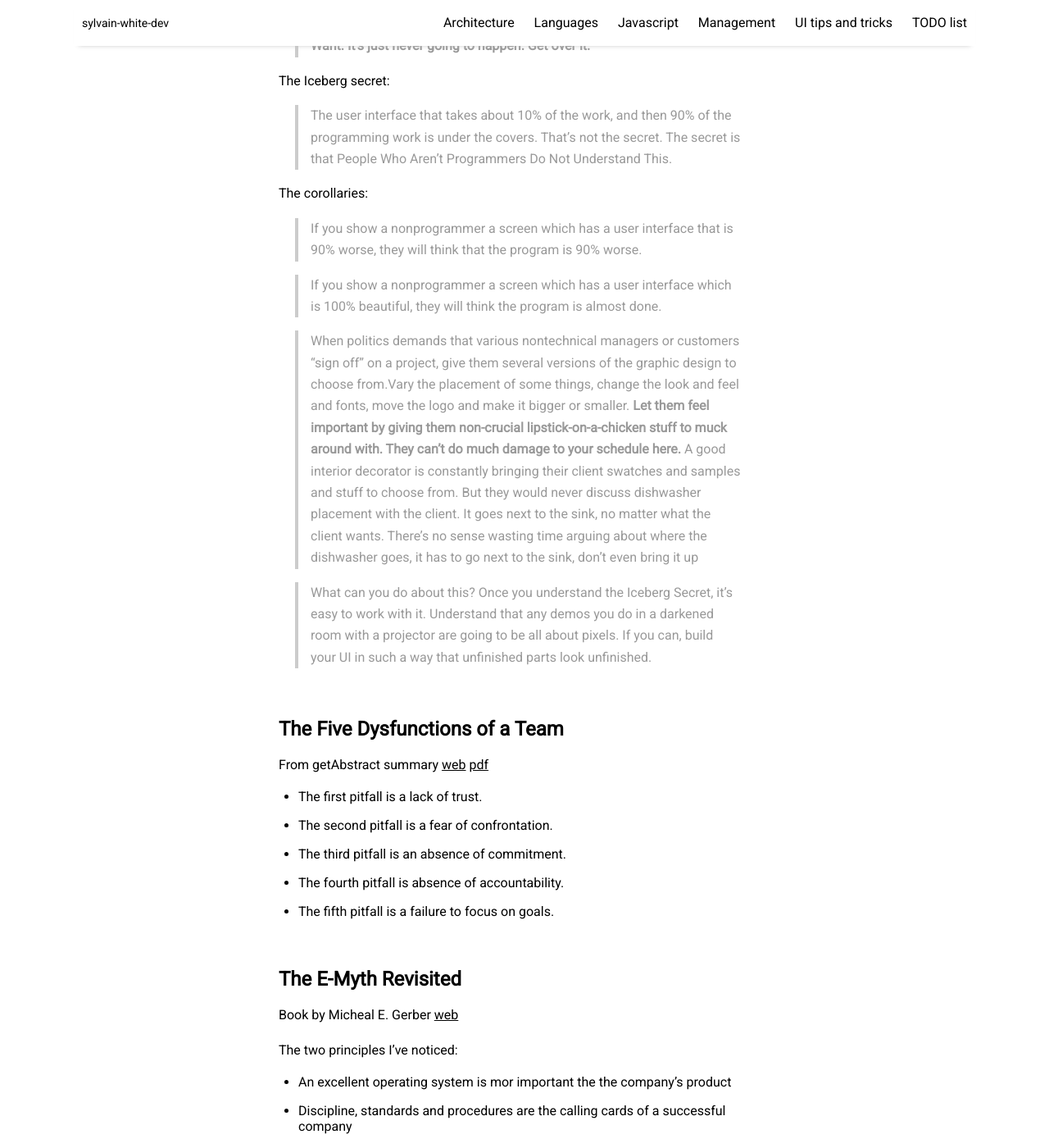
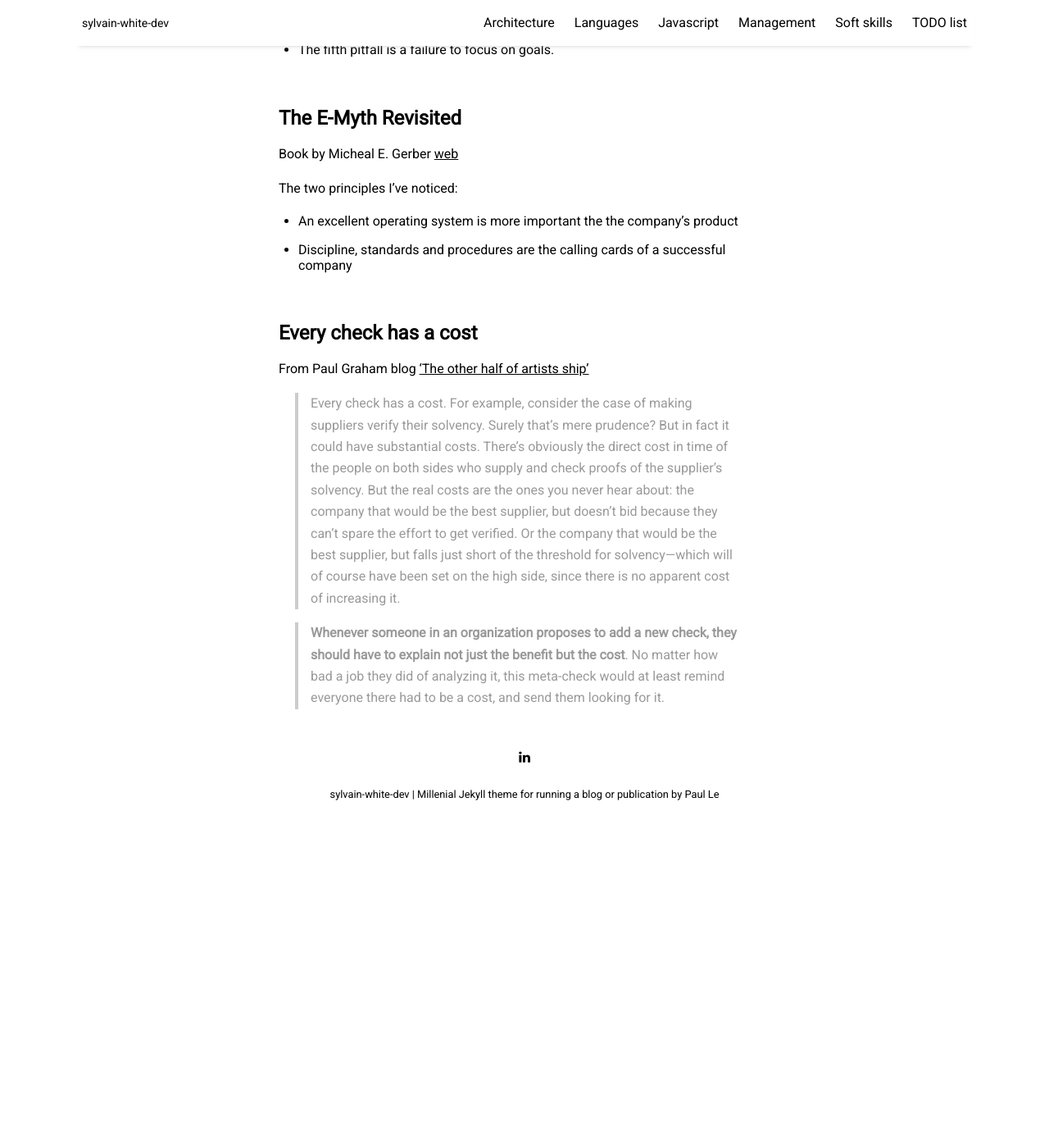
Before and after one commit to sylvainwhite/sylvain-white-dev, a Jekyll site: the page built from pages/management.md, in a window 1280 px wide and 1400 px high, scrolled down 4373 px. Shown: the whole window at 82% size. Built offline with Jekyll 4.4.1, drawn with Linux system fonts in a browser that asks for light colours; nearby versions of some CDN libraries; after the commit the page ends 5380 px from its top, so only the background shows below that; some of the changed text lies outside the part shown.

Commit message:
Add soft skills page

```diff
--- a/_data/settings.yml
+++ b/_data/settings.yml
@@ -11,7 +11,7 @@
 - {name: 'Languages', folder: 'pages', file: 'languages.html'}
 - {name: 'Javascript', folder: 'pages', file: 'javascript.html'}
 - {name: 'Management', folder: 'pages', file: 'management.html'}
-- {name: 'UI tips and tricks', folder: 'pages', file: 'uiTipsAndTricks.html'}
+- {name: 'Soft skills', folder: 'pages', file: 'softskills.html'}
 - {name: 'TODO list', folder: 'pages', file: 'technicalToDoList.html'}
 
 # Available social icons are powered by Font Awesome, so you can use any icon that they offer
--- a/pages/management.md
+++ b/pages/management.md
@@ -2,23 +2,6 @@
 layout: misc
 title: Management
 ---
-<br/>
-
-## Interpersonal communication
-
-A classic paper on interpersonal communication.
-
-[Barriers ans Gateways to Communication]({{ site.github.url }}/resources/barriersAndGatewaysToCommunication.pdf){:target="_blank"} by Carl R. Rogers and F. J. Roethlisberger
-
-<br/>
-
-## Managing software developers, it is like...
-
-Watch this commercial to find out.
-
-[EDS Commercial](https://www.youtube.com/watch?v=Pk7yqlTMvp8){:target="_blank"}
-
-<br/>
 
 ## Does your work worth something?
 
@@ -72,22 +55,6 @@
 
 <br/>
 
-## Think Better: Guide to Productive Thinking
-
-Personal summary [pdf]({{ site.github.url }}/resources/summaryThinkBetter-protected.pdf){:target="_blank"} of "Think Better: An Innovator's Guide to Productive Thinking"
-by Tim Hurson, McGraw Hill, 2008
-
-From Amazon web site:
-> The principles you'll find in Think Better are straight-forward: separate your thinking into creative thinking and critical thinking; stay with the question; strive for the **third third** by generating lots and lots of ideas; and look for unexpected connection
-
-<br/>
-
-## 12 Things Successful People Do Differently
-
-Good summary of common sense advices [web]](http://www.marcandangel.com/2012/01/22/12-things-successful-people-do-differently/){:target="_blank"}
-
-<br/>
-
 ## The beginning of Agile
 
 From 'A culture of fear' by Allen Holub, Software Development Times, April, 2006 [web](https://archive.org/details/sdtimes148/page/n23){:target="_blank"}. Two insightful quotes:
@@ -116,13 +83,6 @@
 > Even the best teams can have a bozo or two. The frustrating part about having bad programmers on your team is when their bad code breaks your good code, or good programmers have to spend time cleaning up after the bad programmers.
 
 > As a grunt, your goal is damage-minimization, a.k.a. containment. At some point, one of these geniuses will spend two weeks writing a bit of code that is so unbelievably bad that it can never work. You’re tempted to spend the fifteen minutes that it takes to rewrite the thing correctly from scratch. Resist the temptation. You’ve got a perfect opportunity to neutralize this moron for several months. Just keep reporting bugs against their code. They will have no choice but to keep slogging away at it for months until you can’t find any more bugs. **Those are months in which they can’t do any damage anywhere else.**
-
-<br/>
-
-## Imagine: How Creativity Works
-
-An excellent summary of the book 'Imagine: How Creativity Works by Jonah Lehrer' written by Aaron from the website 'New Books in Brief' [web](http://newbooksinbrief.com/2012/04/29/12-a-summary-of-imagine-how-creativity-works-by-jonah-lehrer/){:target="_blank"}
-[pdf]({{ site.github.url }}/resources/summaryOfImagine.pdf){:target="_blank"}
 
 <br/>
 
@@ -177,25 +137,15 @@
 
 The two principles I've noticed:
 
-* An excellent operating system is mor important the the company's product
+* An excellent operating system is more important the the company's product
 * Discipline, standards and procedures are the calling cards of a successful company
 
 <br/>
 
-## Brain Rules
+## Every check has a cost
 
-12 Principles for Surviving and Thriving at Work, Home, and School by John Medina [web](http://www.brainrules.net/pdf/mediakit.pdf){:target="_blank"}
+From Paul Graham blog ['The other half of artists ship'](http://www.paulgraham.com/artistsship.html){:target="_blank"}
 
-Few very practical tricks on presentation:
+> Every check has a cost. For example, consider the case of making suppliers verify their solvency. Surely that's mere prudence? But in fact it could have substantial costs. There's obviously the direct cost in time of the people on both sides who supply and check proofs of the supplier's solvency. But the real costs are the ones you never hear about: the company that would be the best supplier, but doesn't bid because they can't spare the effort to get verified. Or the company that would be the best supplier, but falls just short of the threshold for solvency—which will of course have been set on the high side, since there is no apparent cost of increasing it.
 
-* When you're giving a presentation, capture th audience' interest as soon as you can. You want your audience focus.
-
-* Provide information in 10-minute chunks and use entertaining hooks between those chunks.
-
-* People learn better when they can refer to familair examples. To be more memorable, engage your listeners' substantively.
-
-Tricks on long term memory:
-
-* Think about hte information within the first hour or so after you learn it
-* Immediately speak to other people about it in great detail
-* Have a good night's sleep and rehearse the information again afterward
+> **Whenever someone in an organization proposes to add a new check, they should have to explain not just the benefit but the cost**. No matter how bad a job they did of analyzing it, this meta-check would at least remind everyone there had to be a cost, and send them looking for it.
--- /dev/null
+++ b/pages/softskills.md
@@ -0,0 +1,81 @@
+---
+layout: misc
+title: "Soft skills"
+author: "Sylvain White"
+categories: soft skills
+tags: [soft skills]
+# image: city-2.jpg
+---
+
+## Interpersonal communication
+
+A classic paper on interpersonal communication.
+
+[Barriers ans Gateways to Communication]({{ site.github.url }}/resources/barriersAndGatewaysToCommunication.pdf){:target="_blank"} by Carl R. Rogers and F. J. Roethlisberger
+
+<br/>
+
+## Managing software developers, it is like...
+
+Watch this commercial to find out.
+
+[EDS Commercial](https://www.youtube.com/watch?v=Pk7yqlTMvp8){:target="_blank"}
+
+<br/>
+
+## Think Better: Guide to Productive Thinking
+
+Personal summary [pdf]({{ site.github.url }}/resources/summaryThinkBetter-protected.pdf){:target="_blank"} of "Think Better: An Innovator's Guide to Productive Thinking"
+by Tim Hurson, McGraw Hill, 2008
+
+From Amazon web site:
+> The principles you'll find in Think Better are straight-forward: separate your thinking into creative thinking and critical thinking; stay with the question; strive for the **third third** by generating lots and lots of ideas; and look for unexpected connection
+
+<br/>
+
+## 12 Things Successful People Do Differently
+
+Good summary of common sense advices [web]](http://www.marcandangel.com/2012/01/22/12-things-successful-people-do-differently/){:target="_blank"}
+
+<br/>
+
+## Imagine: How Creativity Works
+
+An excellent summary of the book 'Imagine: How Creativity Works by Jonah Lehrer' written by Aaron from the website 'New Books in Brief' [web](http://newbooksinbrief.com/2012/04/29/12-a-summary-of-imagine-how-creativity-works-by-jonah-lehrer/){:target="_blank"}
+[pdf]({{ site.github.url }}/resources/summaryOfImagine.pdf){:target="_blank"}
+
+<br/>
+
+## Brain Rules
+
+12 Principles for Surviving and Thriving at Work, Home, and School by John Medina [web](http://www.brainrules.net/pdf/mediakit.pdf){:target="_blank"}
+
+Few very practical tricks on presentation:
+
+* When you're giving a presentation, capture th audience' interest as soon as you can. You want your audience focus.
+
+* Provide information in 10-minute chunks and use entertaining hooks between those chunks.
+
+* People learn better when they can refer to familair examples. To be more memorable, engage your listeners' substantively.
+
+Tricks on long term memory:
+
+* Think about hte information within the first hour or so after you learn it
+* Immediately speak to other people about it in great detail
+* Have a good night's sleep and rehearse the information again afterward
+
+<br/>
+
+## Getting your résumé read
+
+From Joel Spolsky blog ['Getting your résumé read'](https://www.joelonsoftware.com/2004/01/26/getting-your-resume-read/){:target="_blank"}
+
+His basic idea: Tell a story!
+
+> The number one best way to get someone to look at your resume closely: come across as a human being, not a list of jobs and programming languages. Tell me a little story. “I’ve spent the last three weeks looking for a job at a real software company, but all I can find are cheezy web design shops looking for slave labor.” Or, “We yanked our son out of high school and brought him to Virginia. I am not going to move again until he is out of high school, even if I have to go work at Radio Shack or become a Wal*Mart greeter.” (These are slightly modified quotes from two real people.)
+
+> These are both great. You know why? Because I can’t read them without thinking of these people as human beings. And now the dynamic has changed. I like you. I care about you. I like the fact that you want to work in a real software company. I wanted to work in a real software company so much I started one. I like the fact that you care more about your teenage son than your career.
+
+> I just can’t care about “C/C++/Perl/ASP” in the same way.
+
+> So, maybe you won’t be qualified for the job, but it’s just a lot harder for me to dismiss you out of hand.
```
